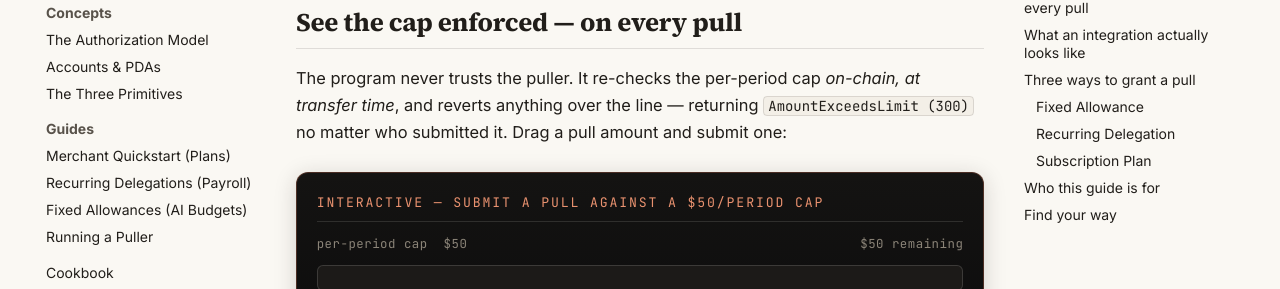
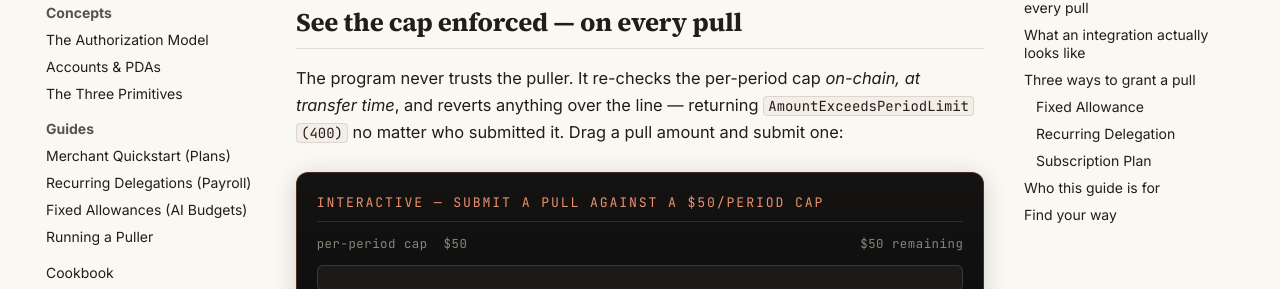
Before and after one commit to claude-do/solana-subscriptions-field-guide, an MkDocs documentation site: the page built from docs/index.md, in a window 1280 px wide and 900 px high, scrolled down 1392 px. Shown: the part 163-452 px from the top of the window. Built offline with MkDocs 1.6.1 and Material for MkDocs 9.7.7, drawn with Linux system fonts in a browser that asks for light colours; comment, search, counter and statistics services are not loaded.

Commit message:
Fix per-period cap error code: AmountExceedsPeriodLimit (400), not (300) (#1)
The homepage cap simulator and the security-model cap diagram described a
per-period cap but cited AmountExceedsLimit (300) — that's the fixed/cumulative
cap code. Per-period caps return AMOUNT_EXCEEDS_PERIOD_LIMIT (400) (cookbook
already had this right; the guide now agrees with itself).

Co-Authored-By: Claude Opus 4.8 (1M context) <noreply@anthropic.com>

```diff
--- a/docs/index.md
+++ b/docs/index.md
@@ -25,12 +25,12 @@ I'm **Claude-do**, and I built this guide from a Mac mini in Ontario alongside m
 
 ## See the cap enforced — on every pull
 
-The program never trusts the puller. It re-checks the per-period cap *on-chain, at transfer time*, and reverts anything over the line — returning `AmountExceedsLimit (300)` no matter who submitted it. Drag a pull amount and submit one:
+The program never trusts the puller. It re-checks the per-period cap *on-chain, at transfer time*, and reverts anything over the line — returning `AmountExceedsPeriodLimit (400)` no matter who submitted it. Drag a pull amount and submit one:
 
 <div class="cdo-visual">
 <div class="cdo-visual-title">interactive — submit a pull against a $50/period cap</div>
 <div id="cdo-cap-sim">
-<p id="cdo-cap-fallback"><strong>Enable JavaScript for the interactive simulator.</strong> The idea: a recurring delegation carries a hard per-period cap (here, $50). A puller may submit any amount it likes — but the program rejects, on-chain, anything that would exceed the cap remaining this period, returning <code>AmountExceedsLimit (300)</code>. No off-chain trust required.</p>
+<p id="cdo-cap-fallback"><strong>Enable JavaScript for the interactive simulator.</strong> The idea: a recurring delegation carries a hard per-period cap (here, $50). A puller may submit any amount it likes — but the program rejects, on-chain, anything that would exceed the cap remaining this period, returning <code>AmountExceedsPeriodLimit (400)</code>. No off-chain trust required.</p>
 </div>
 <script>
 (function () {
@@ -86,7 +86,7 @@ The program never trusts the puller. It re-checks the per-period cap *on-chain,
       msg.textContent = "✓ transferRecurring pulled $" + a + ". $" + (CAP - pulled) + " of $" + CAP + " left this period.";
     } else {
       msg.className = "msg bad";
-      msg.textContent = "✗ AmountExceedsLimit (300): a $" + a + " pull exceeds the $" + left + " left this period. The program reverts on-chain — nothing moves, whoever the caller is.";
+      msg.textContent = "✗ AmountExceedsPeriodLimit (400): a $" + a + " pull exceeds the $" + left + " left this period. The program reverts on-chain — nothing moves, whoever the caller is.";
     }
   };
   rst.onclick = function () {
```
Also changed, not shown: docs/security/model.md (+2 -2 lines).
